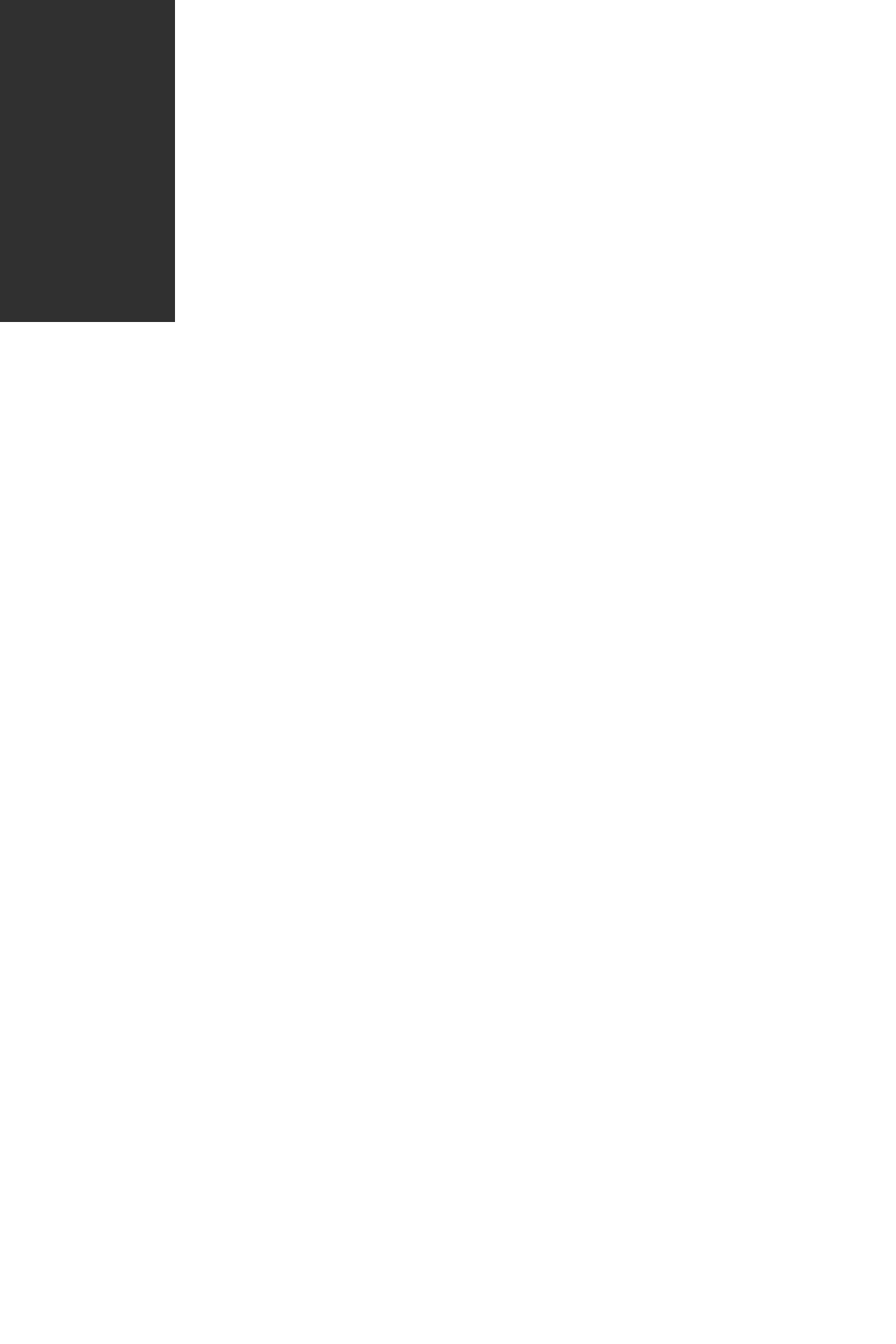
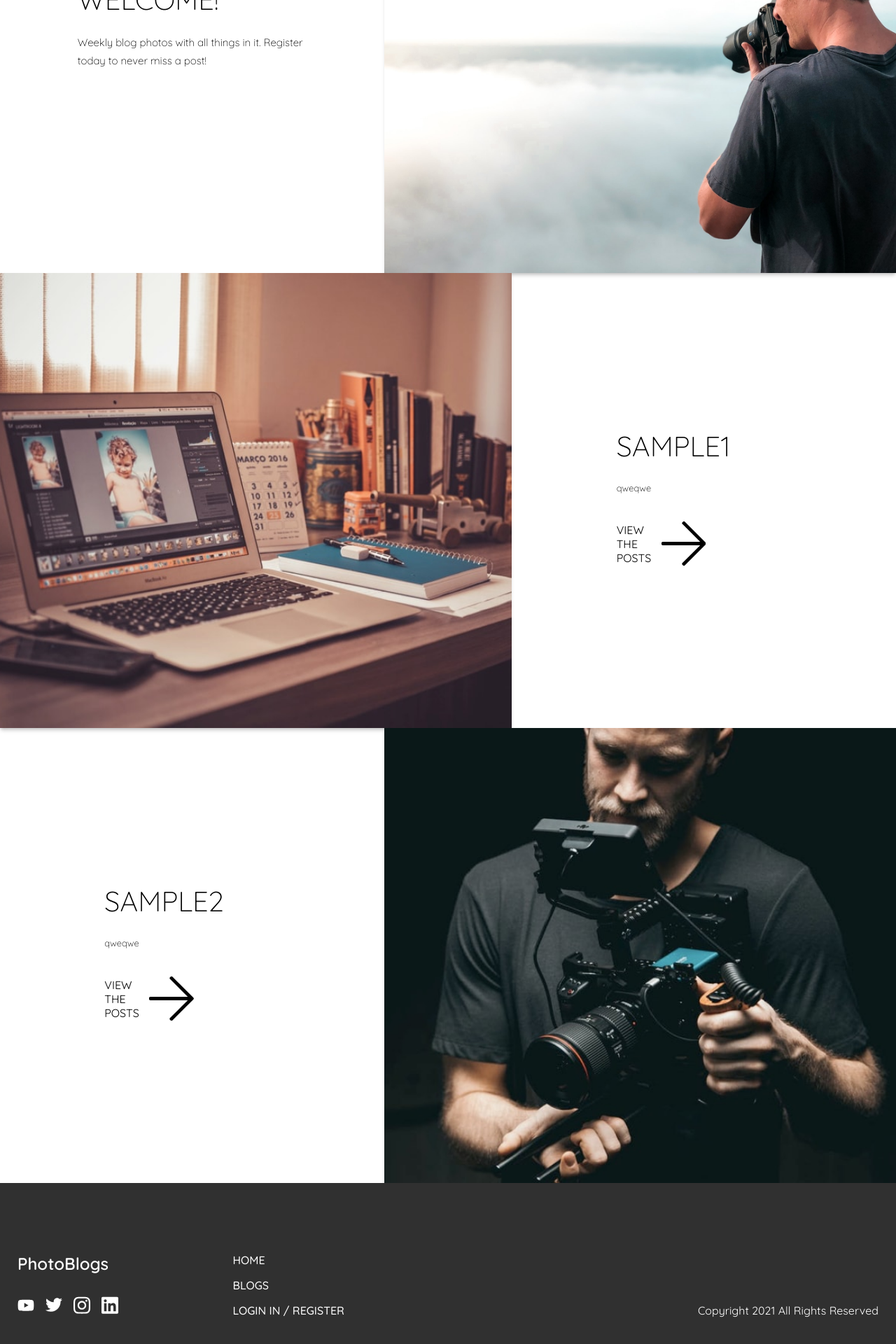
Before and after one commit to mgb17/my-photo-app, a Vue app: page / in a window 1280 px wide. Shown: the part 340-2260 px from the top of the page at 70% size. Before the commit the page ends 800 px from the top, so only its background shows below. Built offline with nearby package versions, Linux system fonts and the light colour scheme; what vue2-editor would draw is missing.

Commit message:
mobile nav & footer & Hero Section

```diff
--- a/public/index.html
+++ b/public/index.html
@@ -5,7 +5,7 @@
     <meta http-equiv="X-UA-Compatible" content="IE=edge">
     <meta name="viewport" content="width=device-width,initial-scale=1.0">
     <link rel="icon" href="<%= BASE_URL %>favicon.ico">
-    <title><%= htmlWebpackPlugin.options.title %></title>
+    <title>MYphoto</title>
   </head>
   <body>
     <noscript>
--- a/src/App.vue
+++ b/src/App.vue
@@ -3,16 +3,18 @@
     <div class="app">
       <Navigation/>
       <router-view />
+      <Footer/>
     </div>
   </div>
 </template>
 
 <script>
 import Navigation from './components/Nav.vue';
+import Footer from './components/Footer.vue';
 
 export default {
   name: "app",
-  components: { Navigation },
+  components: { Navigation, Footer },
   data() {
     return {};
   },
--- /dev/null
+++ b/src/components/BlogPost.vue
@@ -0,0 +1,138 @@
+<template>
+  <div class="blog-wrapper">
+      <div class="blog-content">
+          <div>
+              <h2 v-if="post.welcomeScreen">{{ post.title }}</h2>
+              <h2 v-else>{{ post.title }}</h2>
+              <p v-if="post.welcomeScreen">{{ post.blogPost }}</p>
+              <p class="content-preview" v-else v-html="post.blogHTML"></p>
+              <router-link v-if="post.welcomeScreen" class="link link-light" to="#">
+                  Login/Register<Arrow class="arrow arrow-light" />
+              </router-link>
+              <router-link v-else class="link" to="#">
+                  View the Posts<Arrow class="arrow" />
+              </router-link>
+          </div>
+      </div>
+       <div class="blog-photo">
+              <img v-if="post.welcomeScreen" :src="require(`../assets/blogPhotos/${post.photo}.jpg`)" alt="">
+              <img v-else :src="require(`../assets/blogPhotos/${post.blogCoverPhoto}.jpg`)" alt="">
+        </div>
+  </div>
+</template>
+
+<script>
+import Arrow from "../assets/Icons/arrow-right-light.svg"
+
+export default {
+    name: 'blogPost',
+    props: ['post'],
+    components: {
+        Arrow,
+    }
+}
+</script>
+
+<style lang="scss" scoped>
+
+.blog-wrapper {
+  display: flex;
+  flex-direction: column;
+  box-shadow: 0 4px 6px -1px rgba(0, 0, 0, 0.1), 0 2px 4px -1px rgba(0, 0, 0, 0.06);
+  @media (min-width: 700px) {
+    min-height: 650px;
+    max-height: 650px;
+    flex-direction: row;
+  }
+  .blog-content {
+    display: flex;
+    flex-direction: column;
+    justify-content: center;
+    align-items: center;
+    flex: 4;
+    order: 2;
+    @media (min-width: 700px) {
+      order: 1;
+    }
+    @media (min-width: 800px) {
+      flex: 3;
+    }
+    div {
+      max-width: 375px;
+      padding: 72px 24px;
+      @media (min-width: 700px) {
+        padding: 0 24px;
+      }
+      h2 {
+        font-size: 32px;
+        font-weight: 300;
+        text-transform: uppercase;
+        margin-bottom: 24px;
+        @media (min-width: 700px) {
+          font-size: 40px;
+        }
+      }
+      p {
+        font-size: 15px;
+        font-weight: 300;
+        line-height: 1.7;
+      }
+      .content-preview {
+        font-size: 13px;
+        max-height: 24px;
+        width: 250px;
+        white-space: nowrap;
+        overflow: hidden;
+        text-overflow: ellipsis;
+      }
+      .link {
+        display: inline-flex;
+        align-items: center;
+        margin-top: 32px;
+        padding-bottom: 4px;
+        border-bottom: 1px solid transparent;
+        transition: 0.5s ease-in all;
+        &:hover {
+          border-bottom-color: #303030;
+        }
+      }
+      .link-light {
+        &:hover {
+          border-bottom-color: #ffff;
+        }
+      }
+    }
+  }
+  .blog-photo {
+    order: 1;
+    flex: 3;
+    box-shadow: 0 4px 6px -1px rgba(0, 0, 0, 0.1), 0 2px 4px -1px rgba(0, 0, 0, 0.06);
+    @media (min-width: 700px) {
+      order: 2;
+    }
+    @media (min-width: 800px) {
+      flex: 4;
+    }
+    img {
+      display: block;
+      width: 100%;
+      height: 100%;
+      object-fit: cover;
+    }
+  }
+  &:nth-child(even) {
+    .blog-content {
+      order: 2;
+    }
+    .blog-photo {
+      order: 1;
+    }
+  }
+}
+.no-user:first-child {
+  .blog-content {
+    background-color: #303030;
+    color: #fff;
+  }
+}
+</style>
--- /dev/null
+++ b/src/components/Footer.vue
@@ -0,0 +1,169 @@
+<template>
+  <footer>
+    <div class="container">
+      <div class="left">
+        <div class="col-1">
+          <router-link class="header" :to="{ name: 'Home' }">PhotoBlogs</router-link>
+          <ul>
+            <li>
+              <a href="#"><youTube class="svg-icon"/></a>
+            </li>
+            <li>
+              <a href="#"><twitter class="svg-icon"/></a>
+            </li>
+            <li>
+              <a href="#"><instagram class="svg-icon"/></a>
+            </li>
+            <li>
+              <a href="#"><linkedin class="svg-icon"/></a>
+            </li>
+          </ul>
+        </div>
+        <div class="col-2">
+          <ul>
+            <router-link class="link" :to="{ name: 'Home' }">Home</router-link>
+            <router-link class="link" :to="{ name: 'Blogs' }">Blogs</router-link>
+            <router-link v-if="admin" class="link" :to="{ name: 'CreatePost' }">Create Post</router-link>
+            <router-link v-if="!user" class="link" :to="{ name: 'Login' }">Login In / Register</router-link>
+          </ul>
+        </div>
+      </div>
+      <div class="right">
+        <p>Copyright 2021 All Rights Reserved</p>
+      </div>
+    </div>
+  </footer>
+</template>
+
+<script>
+import youTube from "../assets/Icons/youtube-brands.svg";
+import twitter from "../assets/Icons/twitter-brands.svg";
+import instagram from "../assets/Icons/instagram-brands.svg";
+import linkedin from "../assets/Icons/linkedin-brands.svg";
+export default {
+  name: "footer-vue",
+  components: {
+    youTube,
+    twitter,
+    instagram,
+    linkedin,
+  },
+  computed: {
+    user() {
+      return this.$store.state.user;
+    },
+    admin() {
+      return this.$store.state.profileAdmin;
+    },
+  },
+};
+</script>
+
+<style lang="scss" scoped>
+footer {
+  margin-top: auto;
+  padding: 100px 25px;
+  background-color: #303030;
+  .container {
+    display: flex;
+    flex-direction: column;
+    gap: 32px;
+    @media (min-width: 800px) {
+      flex-direction: row;
+      gap: 0px;
+    }
+    > div {
+      display: flex;
+      flex: 1;
+    }
+    .left {
+      gap: 32px;
+      color: #fff;
+      display: flex;
+      flex-direction: column;
+      align-items: center;
+      @media (min-width: 800px) {
+        flex-direction: row;
+        align-items: initial;
+        gap: 0;
+      }
+      .header {
+        text-align: center;
+        font-size: 24px;
+        color: #fff;
+        margin-bottom: 16px;
+        text-decoration: none;
+        font-weight: 600;
+        @media (min-width: 800px) {
+          text-align: initial;
+        }
+      }
+      ul {
+        gap: 16px;
+        list-style: none;
+        display: flex;
+      }
+      .col-1,
+      .col-2 {
+        gap: 32px;
+        display: flex;
+        flex: 1;
+        @media (min-width: 800px) {
+          gap: 0;
+        }
+      }
+      .col-1 {
+        flex-direction: column;
+        h2 {
+          text-align: center;
+          @media (min-width: 800px) {
+            text-align: initial;
+          }
+        }
+        ul {
+          margin-top: auto;
+          li {
+            display: flex;
+            align-items: center;
+            .svg-icon {
+              width: 24px;
+              height: auto;
+              color: #fff;
+            }
+          }
+        }
+      }
+      .col-2 {
+        ul {
+          height: 100%;
+          justify-content: center;
+          flex-direction: row;
+          flex-wrap: wrap;
+          @media (min-width: 800px) {
+            flex-direction: column;
+          }
+          .link {
+            font-size: 16px;
+            font-weight: 500;
+            color: #fff;
+            text-decoration: none;
+          }
+        }
+      }
+    }
+    .right {
+      gap: 32px;
+      color: #fff;
+      align-items: center;
+      flex-direction: column;
+      @media (min-width: 800px) {
+        align-items: flex-end;
+        gap: 0;
+      }
+    }
+    p {
+      margin-top: auto;
+    }
+  }
+}
+</style>
--- a/src/components/Nav.vue
+++ b/src/components/Nav.vue
@@ -2,10 +2,10 @@
   <header>
       <nav class="container">
           <div class="branding">
-              <router-link class="header" :to="{ name: 'Home' }">Your-Photo</router-link>
+              <router-link class="header" :to="{ name: 'Home' }">MYphoto</router-link>
           </div>
           <div class="nav-links">
-              <ul>
+              <ul v-show="!mobileNav">
                   <router-link class="link" to="#">Home</router-link>
                   <router-link class="link" to="#">Blogs</router-link>
                   <router-link class="link" to="#">Post Photos</router-link>
@@ -13,13 +13,13 @@
               </ul>
           </div>
       </nav>
-      <menuIcon class="menu-icon"/>
-      <transition>
-               <ul class="mobile-nav">
-                  <router-link class="links" to="#">Home</router-link>
-                  <router-link class="links" to="#">Blogs</router-link>
-                  <router-link class="links" to="#">Post Photos</router-link>
-                  <router-link class="links" to="#">Login/Register</router-link>
+      <menuIcon @click="toggleNav" v-show="mobile" class="menu-icon"/>
+      <transition name="mobile-nav">
+               <ul v-show="mobileNav" class="mobile-nav">
+                  <router-link class="link link2" to="#">Home</router-link>
+                  <router-link class="link link2" to="#">Blogs</router-link>
+                  <router-link class="link link2" to="#">Post Photos</router-link>
+                  <router-link class="link link2" to="#">Login/Register</router-link>
               </ul>
       </transition>
   </header>
@@ -32,7 +32,33 @@ export default {
     name: 'navigation',
     components: {
         menuIcon
-    }
+    },
+    data() {
+        return {
+            mobile: null,
+            mobileNav: null,
+            windowWidth: null
+        }
+    },
+    created() {
+        window.addEventListener("resize", this.checkScreen);
+        this.checkScreen();
+    },
+    methods: {
+        checkScreen() {
+            this.windowWidth = window.innerWidth;
+            if (this.windowWidth < 768) {
+                this.mobile = true;
+                return;
+            }
+            this.mobile = false;
+            this.mobileNav = false;
+            return;
+        },
+        toggleNav () {
+            this.mobileNav = !this.mobileNav;
+        }
+    },
 }
 </script>
 
@@ -41,6 +67,7 @@ header {
     background-color: #fff;
     padding: 0 25px;
     z-index: 99;
+    box-shadow: 0 4px 6px -1px rgba(0, 0, 0, 0.1);
 }
 
 .link {
@@ -89,10 +116,6 @@ nav {
     width: auto;
 }
 
-.link {
-    margin-right: 32;
-}
-
 .mobile-nav {
     padding: 20px;
     width: 70%;
@@ -106,9 +129,27 @@ nav {
     left: 0
 }
 
-.links {
+.link2 {
     padding: 15px 0;
     color: #fff;
 }
 
+.mobile-nav-enter-active,
+.mobile-nav-leave-active {
+    transition: all 1s ease;
+}
+
+.mobile-nav-enter {
+    transform: translateX(-250px);
+}
+
+.mobile-nav-enter-to {
+    transform: translateX(0);
+}
+
+.mobile-nav-leave-to {
+    transform: translateX(-250px);
+}
+
+
 </style>
--- a/src/views/Home.vue
+++ b/src/views/Home.vue
@@ -1,12 +1,38 @@
 <template>
   <div class="home">
-    <img alt="Vue logo" src="../assets/logo.png" />
+    <BlogPost :post="welcomeScreen" />
+    <BlogPost :post="post" v-for="(post, index) in sampleBlogPost" :key="index" />
   </div>
 </template>
 
 <script>
+import BlogPost from "../components/BlogPost.vue"
+
 export default {
   name: "Home",
-  components: {},
+  components: { BlogPost },
+  data() {
+    return {
+      welcomeScreen: {
+        title: "Welcome!",
+        blogPost:
+          "Weekly blog photos with all things in it. Register today to never miss a post!",
+        welcomeScreen: true,
+        photo: "shooting",
+      },
+      sampleBlogPost: [
+        {
+          title: 'sample1',
+          blogHTML: 'qweqwe',
+          blogCoverPhoto: 'beautiful-stories'
+        },
+        {
+          title: 'sample2',
+          blogHTML: 'qweqwe',
+          blogCoverPhoto: 'designed-for-everyone'
+        },
+      ]
+    }
+  }
 };
 </script>
```
Also changed, not shown: src/assets/blogPhotos/shooting.jpg (added).
